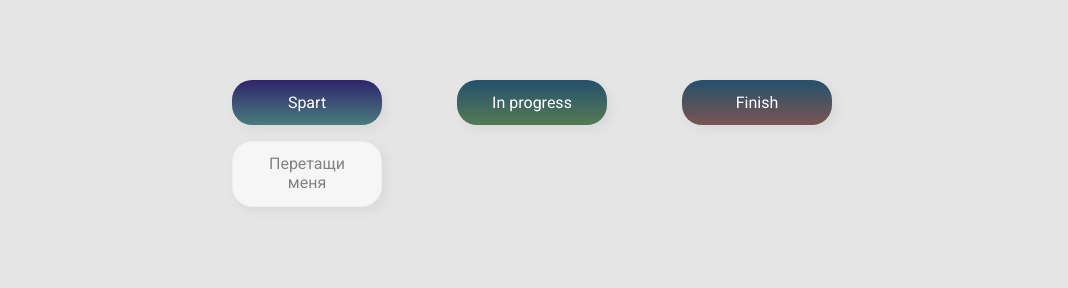
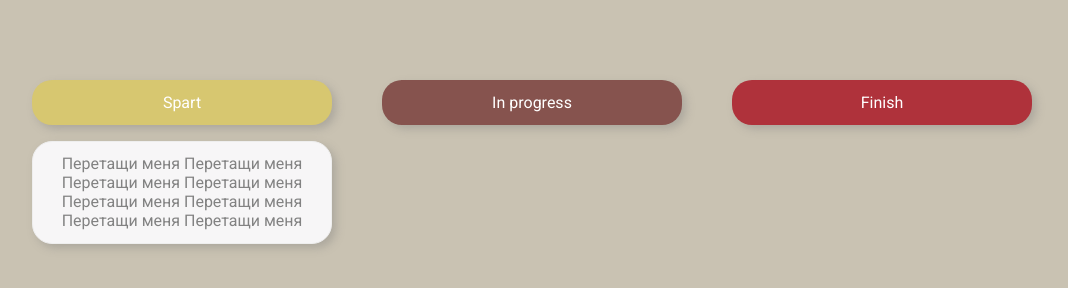
Before and after one commit to piron-johny/to-do, a plain HTML site: page index.html in a window 1280 px wide. Shown: the whole page, without its empty margins (108-1176 px from the left). Drawn offline with Linux system fonts and the light colour scheme.

Commit message:
Доделал

```diff
--- a/index.html
+++ b/index.html
@@ -16,7 +16,10 @@
 
       <div class="row">
         <div class="placeholder">
-          <div class="item" draggable="true">Перетащи меня</div>
+          <div class="item" draggable="true">
+            Перетащи меня Перетащи меня Перетащи меня Перетащи меня Перетащи
+            меня Перетащи меня Перетащи меня Перетащи меня
+          </div>
         </div>
         <div class="placeholder"></div>
         <div class="placeholder"></div>
--- a/main.js
+++ b/main.js
@@ -1,5 +1,7 @@
 const item = document.querySelector(".item");
 const placeholders = document.querySelectorAll(".placeholder");
+
+let itemHeightValue = 0;
 
 item.addEventListener("dragstart", dragStart);
 item.addEventListener("dragend", dragEnd);
@@ -12,6 +14,7 @@ placeholders.forEach((placeholder) => {
 });
 
 function dragStart(e) {
+  itemHeightValue = e.target.clientHeight
   e.target.classList.add("hold");
   setTimeout(() => e.target.classList.add("hide"), 0);
 }
@@ -27,9 +30,11 @@ function dragOver(e) {
 
 function dragEnter(e) {
   e.target.classList.add("hovered");
+  e.target.style.height = itemHeightValue + 'px';
 }
 function dragLeave(e) {
   e.target.classList.remove("hovered");
+  e.target.style.height = null;
 }
 function dragDrop(e) {
   e.target.append(item);
--- a/styles.css
+++ b/styles.css
@@ -6,7 +6,7 @@
 
 body {
   font-family: "Roboto", sans-serif;
-  background-color: #e5e5e5;
+  background-color: #c9c2b2;
   display: flex;
   padding-top: 5rem;
   justify-content: center;
@@ -16,14 +16,14 @@ body {
 
 .row {
   display: flex;
-  width: 600px;
+  width: 1000px;
   justify-content: space-between;
   margin-bottom: 1rem;
 }
 
 .col-header {
-  width: 150px;
-  box-shadow: 4px 4px 9px rgba(198, 198, 198, 0.36);
+  width: 300px;
+  box-shadow: 4px 4px 9px rgb(122 122 122 / 36%);
   border-radius: 20px;
   padding: 0.8rem 1rem;
   color: #fff;
@@ -31,10 +31,10 @@ body {
 }
 
 .item {
-  width: 150px;
-  height: 66px;
+  width: 300px;
+  height: auto;
   border: 1px solid #eee;
-  box-shadow: 4px 4px 9px rgba(198, 198, 198, 0.36);
+  box-shadow: 4px 4px 9px rgb(122 122 122 / 36%);
   border-radius: 20px;
   background: #f7f6f7;
   padding: 0.8rem 1rem;
@@ -47,33 +47,25 @@ body {
   cursor: grabbing;
 }
 
+.item:not(:last-child) {
+  margin-bottom: 15px;
+}
+
 .placeholder {
-  width: 150px;
-  height: 66px;
+  width: 300px;
+  min-height: 50px;
 }
 
 .start {
-  background: linear-gradient(
-    0deg,
-    rgba(72, 124, 125, 1) 0%,
-    rgba(48, 36, 108, 1) 100%
-  );
+  background: #d7c770;
 }
 
 .progress {
-  background: linear-gradient(
-    0deg,
-    rgba(85, 122, 84, 1) 0%,
-    rgba(36, 80, 108, 1) 100%
-  );
+  background: #86534e;
 }
 
 .done {
-  background: linear-gradient(
-    0deg,
-    rgba(122, 85, 84, 1) 0%,
-    rgba(36, 80, 108, 1) 100%
-  );
+  background: #af323b;
 }
 
 .hold {
@@ -85,6 +77,6 @@ body {
 }
 
 .hovered {
-  box-shadow: 0px 0px 15px #797878 inset;
+  box-shadow: 0px 0px 35px #dbdbdb inset;
   border-radius: 20px;
 }
```
